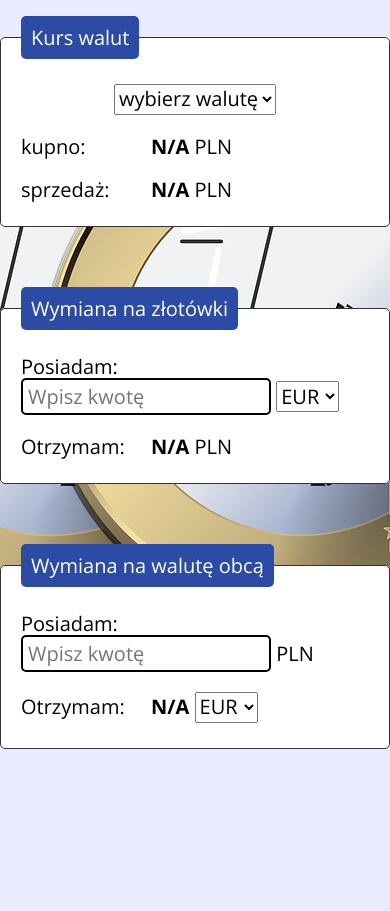
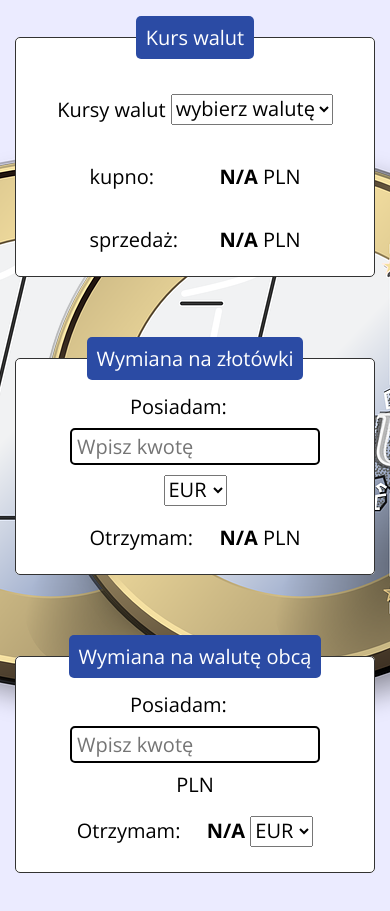
Before and after one commit to kormas/currency-converter, a plain HTML site: page index.html in a window 390 px wide. Shown: the part 59-970 px from the top of the page. Before the commit the page ends 868 px from the top, so only its background shows below. Drawn offline with nearby package versions, Linux system fonts and the light colour scheme.

Commit message:
corrected in general

```diff
--- a/css/article.css
+++ b/css/article.css
@@ -1,6 +1,17 @@
 .article {
-    max-width: 1000px;
-    padding: 0;
+    max-width: 700px;
+    padding: 0 15px;
     margin: 0 auto;
     font-family: 'Open Sans', sans-serif;
+    font-size: 20px;
 }
+
+.article__header {
+    color: rgb(255, 255, 255);
+    background-color: #2b4ba4;
+    text-align: center;
+    font-weight: normal;
+    border-radius: 5px;
+    max-width: 250px;
+    margin: 20px auto;
+}
--- a/css/container.css
+++ /dev/null
@@ -1,16 +0,0 @@
-.container {
-    max-width: 700px;
-    padding: 0;
-    margin: 0 auto;
-    font-size: 20px;
-}
-
-.container__header {
-    color: rgb(255, 255, 255);
-    background-color: #2b4ba4;
-    text-align: center;
-    font-weight: normal;
-    border-radius: 5px;
-    max-width: 250px;
-    margin: 20px auto;
-}
--- a/css/form.css
+++ b/css/form.css
@@ -10,6 +10,7 @@
 .form__field {
     border: 2px solid black;
     padding: 5px;
+    margin: 10px 0;
     width: 250px;
     border-radius: 5px;
 }
@@ -30,5 +31,18 @@
     background-color: #2b4ba4;
     color: white;
     padding: 10px;
+    margin: 10px 0;
     border-radius: 5px;
 }
+
+@media (max-width: 525px) {
+    .form__fieldset {
+        display: flex;
+        align-items: center;
+        flex-direction: column;
+    }
+
+    .form__legend {
+        text-align: center;
+    }
+}
--- a/css/style.css
+++ b/css/style.css
@@ -8,7 +8,7 @@ html {
     box-sizing: inherit;
 }
 
-.body {
+body {
     resize: both;
     overflow: auto;
     background-image: url("../images/background.png"), url("../images/background.png");
--- a/index.html
+++ b/index.html
@@ -12,7 +12,6 @@
         crossorigin="anonymous" referrerpolicy="no-referrer" />
     <link href="css/style.css" rel="stylesheet">
     <link href="css/article.css" rel="stylesheet">
-    <link href="css/container.css" rel="stylesheet">
     <link href="css/form.css" rel="stylesheet">
     <link rel="preconnect" href="https://fonts.googleapis.com">
     <link rel="preconnect" href="https://fonts.gstatic.com" crossorigin>
@@ -22,17 +21,16 @@
     <title>kantor</title>
 </head>
 
-<body class="body">
+<body>
     <article class="article">
-        <div class="container">
-            <h2 class="container__header">
+        <h2 class="article__header">
             Kalkulator walut
         </h2>
         <form class="form">
             <fieldset class="form__fieldset">
                 <legend class="form__legend">Kurs walut</legend>
                 <p class="form__select">
-                        <label for="rates"></label>
+                    <label for="rates">Kursy walut</label>
                     <select name="rates" id="rates">
                         <option hidden>wybierz walutę</option>
                         <option value="eur">EUR/PLN</option>
@@ -47,27 +45,27 @@
 
             <fieldset class="form__fieldset">
                 <legend class="form__legend">Wymiana na złotówki</legend>
-                    <p>
-                        <label for="toPln"><span class="form__labelText">Posiadam:</span></label>
-                        <input class="js-foreignCurrency form__field" type="number" oninvalid="alert('Error')" placeholder="Wpisz kwotę" min="0" step="1">
+
+                <label for="amountToPln"><span class="form__labelText">Posiadam:</span></label>
+                <input class="js-foreignCurrency form__field" type="number" id="amountToPln" oninvalid="alert('Error')"
+                    placeholder="Wpisz kwotę" min="0" step="1">
                 <select name="toPln" id="toPln">
                     <option value="eurPln">EUR</option>
                     <option value="usdPln">USD</option>
                     <option value="chfPln">CHF</option>
                     <option value="gbpPln">GBP</option>
                 </select>
-                    </p>
+
                 <p>
                     <span class="form__labelText">Otrzymam:</span><strong class="js-buyPln">N/A</strong> PLN
                 </p>
             </fieldset>
             <fieldset class="form__fieldset">
                 <legend class="form__legend">Wymiana na walutę obcą</legend>
-                    <p>
-                        <label><span class="form__labelText">Posiadam:</span></label>
-                        <input class="js-nationalCurrency form__field" type="number" placeholder="Wpisz kwotę" min="0" step="1">
-                        PLN
-                    </p>
+                <label for="amountFromPln"><span class="form__labelText">Posiadam:</span></label>
+                <input class="js-nationalCurrency form__field" type="number" id="amountFromPln"
+                    placeholder="Wpisz kwotę" min="0" step="1">
+                <span>PLN</span>
                 <p>
                     <label for="fromPln"><span class="form__labelText">Otrzymam:</span><strong
                             class="js-sellPln">N/A</strong></label>
@@ -80,7 +78,6 @@
                 </p>
             </fieldset>
         </form>
-        </div>
     </article>
 </body>
 
```
Lines whose indentation alone changed are shown as unchanged.
